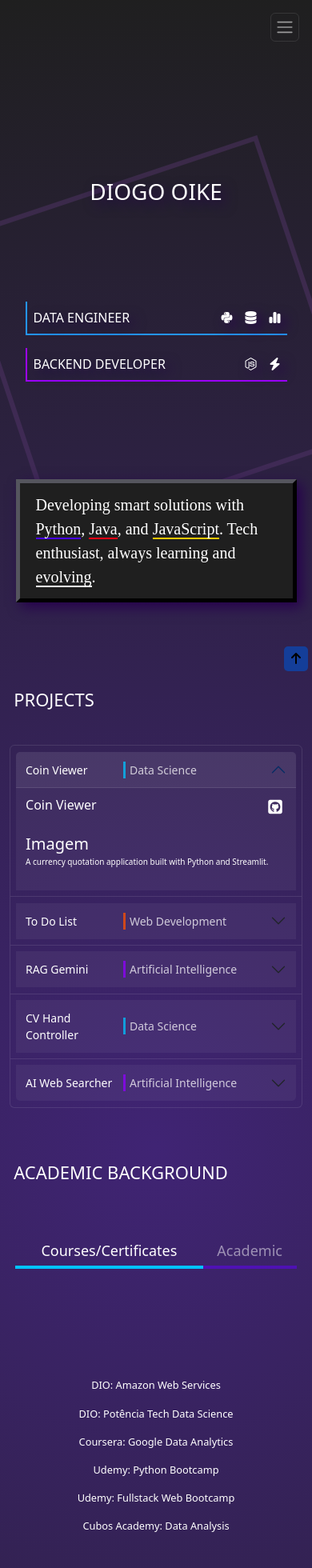
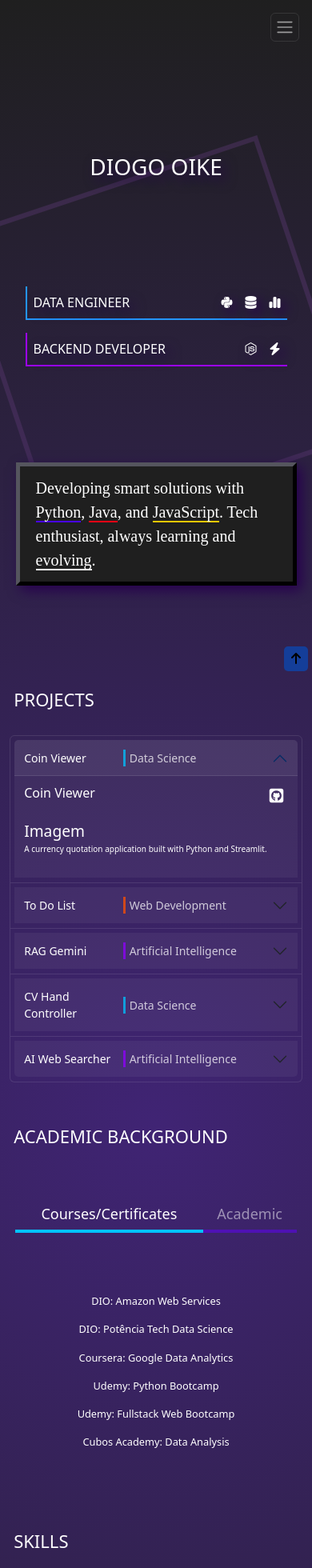
Before and after one commit to Dnaka27/Diogo-Portfolio, a React (Vite) app: page / in a window 390 px wide. Shown: the top 1960 px of the page at 80% size. Built offline with nearby package versions, Linux system fonts and the light colour scheme; the HTML template or start-up script is replaced by a standard one.

Commit message:
fix/ update layout for responsivity

```diff
--- a/src/App.css
+++ b/src/App.css
@@ -7,7 +7,7 @@
  */
 
 body {
-  font-size: 1.25rem;
+  font-size: 1.2rem;
   color: white;
 }
 
@@ -60,10 +60,6 @@ ol {
   margin: 0;
   padding: 1.5%;
   color: white;
-}
-
-#contact {
-  padding: 4% 5%;
 }
 
 /* Common utils */
--- a/src/components/EdBackground.css
+++ b/src/components/EdBackground.css
@@ -158,14 +158,14 @@
 /* Media query para telas menores (ex: tablets e smartphones) */
 @media (max-width: 768px) {
   #EB {
-    justify-content: space-between;
     height: 60vh;
+    justify-content: flex-start;
   }
 
   .EBContent {
-    height: auto;
+    justify-content: space-evenly;
     padding: 0.25rem;
-    gap: 7.5rem;
+    gap: 0;
   }
 
   .EBOptions {
@@ -206,7 +206,7 @@
     flex-direction: column;
     justify-content: center;
     align-items: center;
-    flex-basis: 100%;
+    flex-basis: 50%;
   }
 
   .EBColActive {
--- a/src/components/EdBackground.jsx
+++ b/src/components/EdBackground.jsx
@@ -62,9 +62,8 @@ const Skills = () => {
             onMouseEnter={() => handleMouseEnter('EBAcademic')}
           >
             <p className='textDescription'>
-              Information Technology Management (GTI) student at IFSC in
-              Florianópolis. In the programming part, I carried out programming
-              logic using <span className='eb-styleTech styleCPP'>C++</span> and object orientation using <span className='eb-styleTech styleJV'>Java</span>. Furthermore, I learned about network and management basics in disciplines such as: Network infrastructure, systems development processes, people management, and economic and financial management.
+              Graduated in Information Technology Management (GTI - 2025). In the programming part, I carried out programming
+              logic using <span className='eb-styleTech styleCPP'>C++</span> and object orientation using <span className='eb-styleTech styleJV'>Java</span>. Furthermore, learned about network and management basics in disciplines such as: Network infrastructure, systems development processes, people management, and economic and financial management.
             </p>
           </div>
         </div>
--- a/src/components/Footer.css
+++ b/src/components/Footer.css
@@ -1,3 +1,7 @@
+#contact {
+  padding: 2% 4%;
+}
+
 .footer-content {
   width: 100%;
   display: flex;
--- a/src/components/Footer.jsx
+++ b/src/components/Footer.jsx
@@ -7,7 +7,7 @@ const Footer = () => {
     emailFormat.value = email
     document.body.appendChild(emailFormat)
     emailFormat.select()
-    document.execCommand('copy')
+    navigator.clipboard.writeText(text);
     document.body.removeChild(emailFormat)
     alert('🟢 Email copied to clipboard: ' + email)
   }
--- a/src/components/Header.css
+++ b/src/components/Header.css
@@ -45,7 +45,7 @@ header {
 }
 
 #nav-style {
-  padding: 2% 3%;
+  padding: 2% 4%;
 }
 
 .navbar-nav {
@@ -204,6 +204,9 @@ h1 {
   header {
     max-height: 100vh;
   }
+  .header-content {
+    justify-content: flex-start;
+  }
 
   #nav-style {
     padding: 4%;
@@ -238,7 +241,8 @@ h1 {
 
   .my-info {
     flex-direction: column;
-    height: 80vh;
+    justify-content: space-evenly;
+    height: 85vh;
     padding: 5%;
     gap: 1rem;
     margin: 0;
--- a/src/components/Header.jsx
+++ b/src/components/Header.jsx
@@ -42,14 +42,14 @@ const Header = () => {
                 ACADEMIC
               </button>
             </li>
-            <li className="nav-item">
+            {/* <li className="nav-item">
               <button
                 className="nav-link"
                 onClick={() => scrollToSection("skills")}
               >
                 SKILLS
               </button>
-            </li>
+            </li> */}
             <li className="nav-item">
               <button
                 className="nav-link"
--- a/src/components/Projects.css
+++ b/src/components/Projects.css
@@ -1,6 +1,6 @@
 #projects {
   height: 100vh;
-  max-height: 100vh;
+  min-height: 100vh;
   box-sizing: border-box;
   padding: 3%;
   overflow: hidden;
@@ -136,17 +136,18 @@
 @media (max-width: 768px) {
   #projects {
     height: auto;
-    min-height: 70vh;
+    min-height: 60vh;
     padding: 3%;
   }
 
   .accordion {
     width: 100%;
     margin: auto;
+    padding: 7% 0;
   }
 
   .accordion-item {
-    padding: 2%;
+    padding: 1.5%;
   }
 
   .project-header h3{
```
